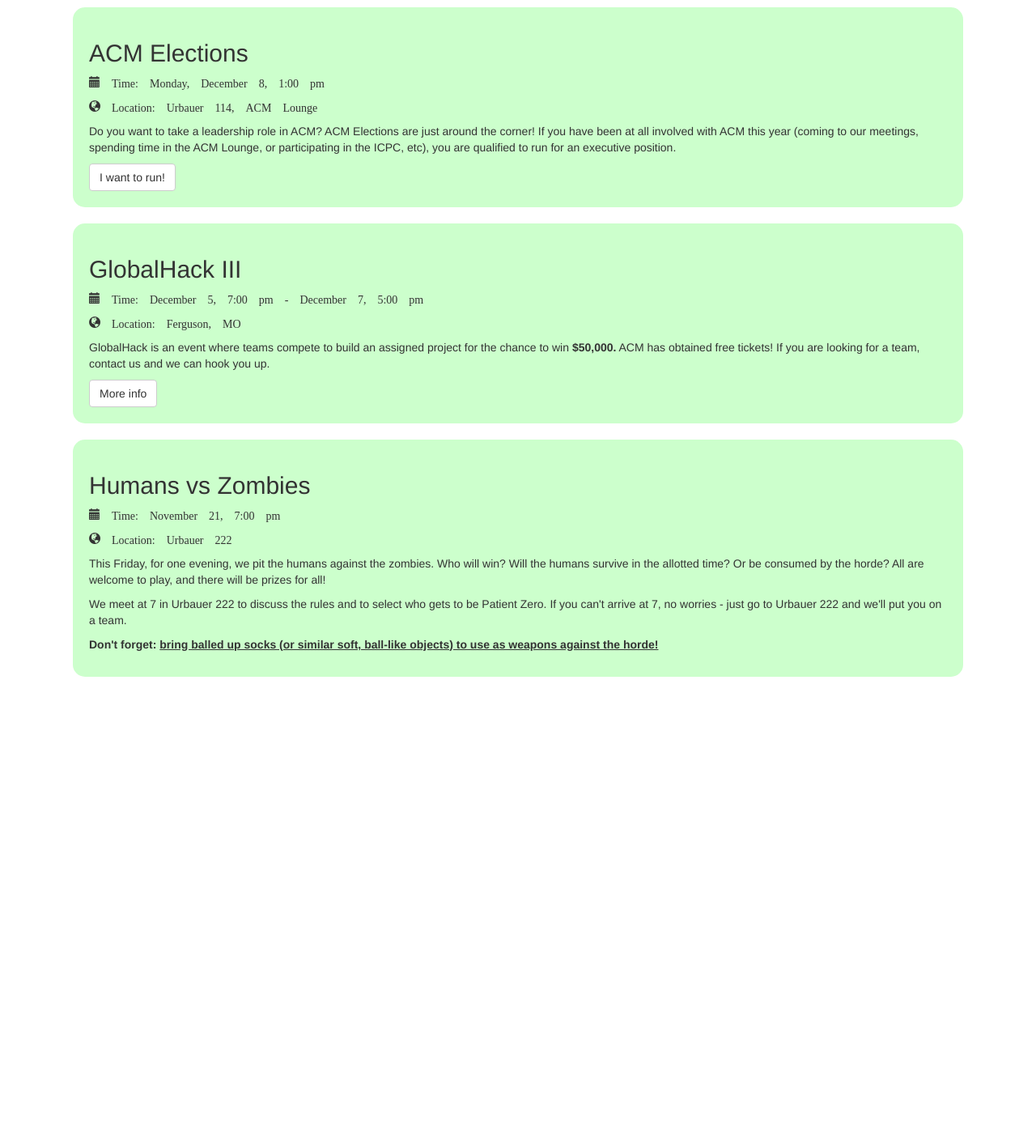
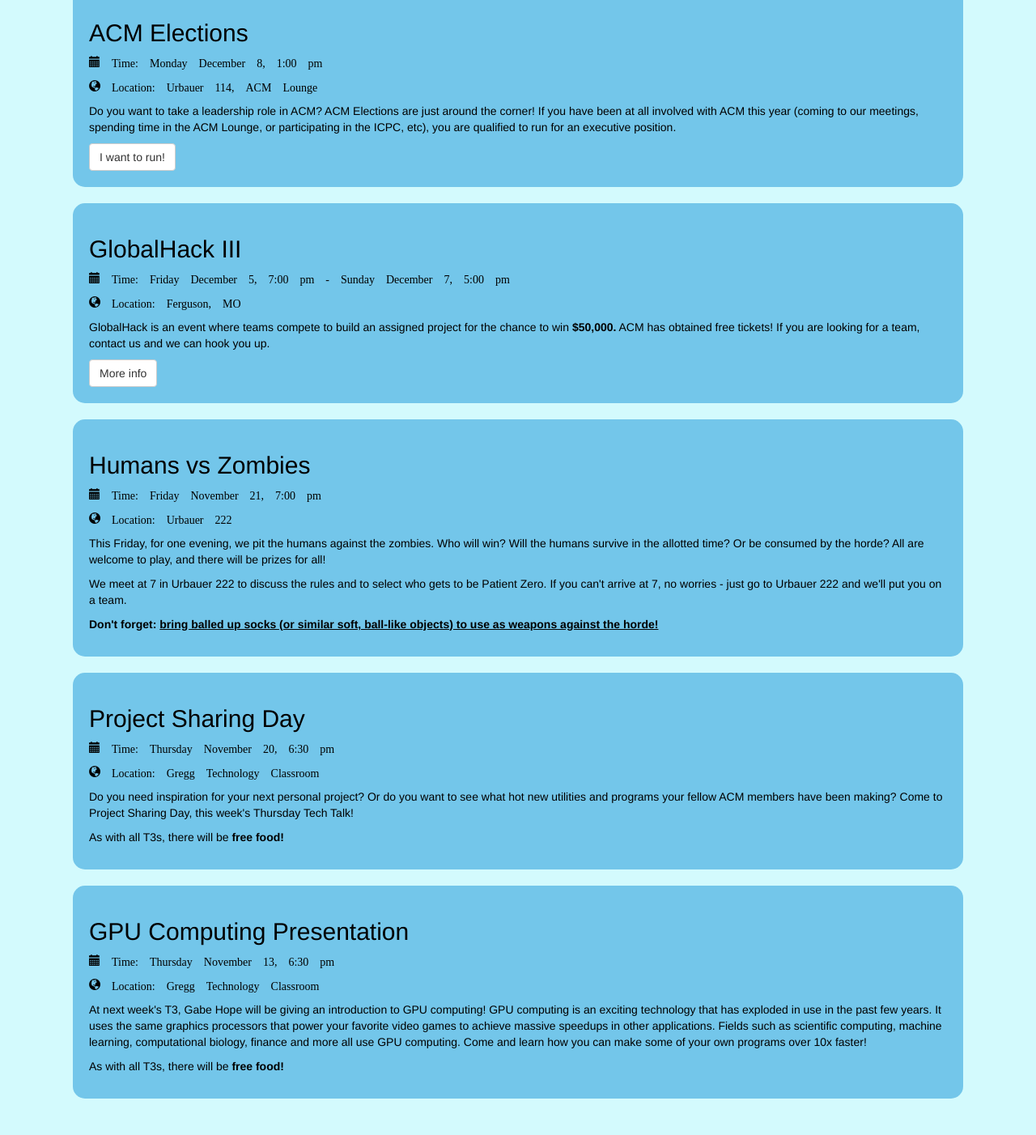
Before and after one commit to smhsu/wustlacm, a plain HTML site: page index.html in a window 1280 px wide. Shown: the part 753-2155 px from the top of the page at 81% size. Before the commit the page ends 1634 px from the top, so only its background shows below. Drawn offline with nearby package versions, Linux system fonts and the light colour scheme.

Commit message:
More content.  More colors.

```diff
--- a/css/home.css
+++ b/css/home.css
@@ -6,7 +6,6 @@
 	font-size: 4em;
 	font-weight: bold;
 }
-
 
 .jumbotron p {
 	font-size: 1.3em;
@@ -20,6 +19,6 @@
 article {
 	margin: 20px;
 	padding: 20px;
-	background-color: #CCFFCC;
+	background-color: #73C6EA;
 	border-radius: 15px;
 }
--- a/css/navbar.css
+++ b/css/navbar.css
@@ -1,18 +1,25 @@
 body {
-    padding-top: 50px;
+    padding-top: 25px;
     padding-bottom: 25px;
+	background-color: rgb(211, 250, 253);
+	color: black;
 }
+
 .navbar-default {
-	background-color: white;
+	background-color: rgb(211, 250, 253);
 	border: 0;
+}
+
+.brand img {
+	height: 200px;
 }
 
 @media (min-width: 768px) {
 	#nav-collapse {
 		height: 50px !important;
-		background: linear-gradient(to right, #3792c1, rgb(255, 255, 255));
+		background: linear-gradient(to right, #3792c1, rgb(211, 250, 253));
 		margin-top: 75px;
-		margin-left: 50px;
+		margin-left: 100px;
 	}
 }
 
--- a/index.html
+++ b/index.html
@@ -25,7 +25,7 @@
 			<div class="container-fluid" id="outer">
 
 				<div class="navbar-header" id="navlogo">
-					<a class="brand" href="index.html"><img src="img/logo.svg" height="200"/></a>
+					<a class="brand" href="index.html"><img src="img/logo.svg"/></a>
 					<button type="button" class="navbar-toggle collapsed" data-toggle="collapse" data-target="#nav-collapse">
 						<span class="sr-only">Toggle navigation</span>
 						<span class="icon-bar"></span>
@@ -37,15 +37,21 @@
 				<div class="collapse navbar-collapse" id="nav-collapse">
 					<ul class="nav navbar-nav navbar-right">
 						<li><a href="index.html" id="active">Home/News</a></li>
-						<li><a href="about.html">Activities</a></li>
-						<li><a href="members.html">Members</a></li>
-						<li><a href="http://www.ymcastlouis.org/volunteer-wash-u-campus-y">Get involved!</a></li>
+						<li><a href="activities.html">Activities</a></li>
+						<li><a href="#">Members</a></li>
+						<li><a href="#">Get involved!</a></li>
 					</ul>
 				</div>
 
 			</div> <!--End container-fluid-->
 		</nav>
 
+		<!--
+		<div class="col-md-3 hidden-xs hidden-sm">
+			meow meow meow
+		</div>-->
+
+		<!--<div class="col-md-9">-->
 		<div class="jumbotron">
 			<h1>Welcome to ACM!<br>
 			<small><i>(Washington University in St. Louis Chapter)</i></small></h1>
@@ -54,13 +60,13 @@
 			provide a gathering of all-around cool, smart people.  Whether or not you're interested in computers, you're
 			welcome with us!</p>
 			<a class="btn btn-primary btn-lg">Get involved!</a>
-			<a class="btn btn-default btn-lg">Learn about our regular activities</a>
+			<a class="btn btn-default btn-lg">Learn more about our activities</a>
 		</div>
 
 		<h1>News/Upcoming</h1>
 		<article>
 			<h2>ACM Elections</h2>
-			<p><span class="glyphicon glyphicon-calendar"> Time: Monday, December 8, 1:00 pm</span></p>
+			<p><span class="glyphicon glyphicon-calendar"> Time: Monday December 8, 1:00 pm</span></p>
 			<p><span class="glyphicon glyphicon-globe"> Location: Urbauer 114, ACM Lounge</span></p>
 			<p>Do you want to take a leadership role in ACM?  ACM Elections are just around the corner!
 			If you have been at all involved with ACM this year (coming to our meetings, spending time
@@ -72,7 +78,7 @@
 
 		<article>
 			<h2>GlobalHack III</h2>
-			<p><span class="glyphicon glyphicon-calendar"> Time: December 5, 7:00 pm - December 7, 5:00 pm</span></p>
+			<p><span class="glyphicon glyphicon-calendar"> Time: Friday December 5, 7:00 pm - Sunday December 7, 5:00 pm</span></p>
 			<p><span class="glyphicon glyphicon-globe"> Location: Ferguson, MO</span></p>
 			<p>GlobalHack is an event where teams compete to build an assigned project for the chance to win <b>$50,000.</b>
 			ACM has obtained free tickets!  If you are looking for a team, contact us and we can hook you up.</p>
@@ -81,7 +87,7 @@
 
 		<article>
 			<h2>Humans vs Zombies</h2>
-			<p><span class="glyphicon glyphicon-calendar"> Time: November 21, 7:00 pm</span></p>
+			<p><span class="glyphicon glyphicon-calendar"> Time: Friday November 21, 7:00 pm</span></p>
 			<p><span class="glyphicon glyphicon-globe"> Location: Urbauer 222</span></p>
 			<p>This Friday, for one evening, we pit the humans against the zombies.  Who will win?  Will the humans survive
 			in the allotted time?  Or be consumed by the horde?  All are welcome to play, and there will be prizes for all!</p>
@@ -91,7 +97,31 @@
 
 			<p><b>Don't forget: <u>bring balled up socks (or similar soft, ball-like objects) to use as weapons against the horde!</u></b></p>
 		</article>
-	</div>
+
+		<article>
+			<h2>Project Sharing Day</h2>
+			<p><span class="glyphicon glyphicon-calendar"> Time: Thursday November 20, 6:30 pm</span></p>
+			<p><span class="glyphicon glyphicon-globe"> Location: Gregg Technology Classroom</span></p>
+			<p>Do you need inspiration for your next personal project?  Or do you want to see what hot new utilities and programs your
+			fellow ACM members have been making?  Come to Project Sharing Day, this week's Thursday Tech Talk!</p>
+
+			<p>As with all T3s, there will be <b>free food!</b></p>
+		</article>
+
+		<article>
+			<h2>GPU Computing Presentation</h2>
+			<p><span class="glyphicon glyphicon-calendar"> Time: Thursday November 13, 6:30 pm</span></p>
+			<p><span class="glyphicon glyphicon-globe"> Location: Gregg Technology Classroom</span></p>
+			<p>At next week's T3, Gabe Hope will be giving an introduction to GPU computing! GPU computing is an exciting technology that
+			has exploded in use in the past few years. It uses the same graphics processors that power your favorite video games to achieve
+			massive speedups in other applications. Fields such as scientific computing, machine learning, computational biology, finance
+			and more all use GPU computing.  Come and learn how you can make some of your own programs over 10x faster!</p>
+
+			<p>As with all T3s, there will be <b>free food!</b></p>
+		</article>
+
+		<!--</div> <!--End col-md-9-->
+	</div> <!--End container-->
 
 	<!-- jQuery (necessary for Bootstrap's JavaScript plugins) -->
 	<script src="https://ajax.googleapis.com/ajax/libs/jquery/1.11.1/jquery.min.js"></script>
```
